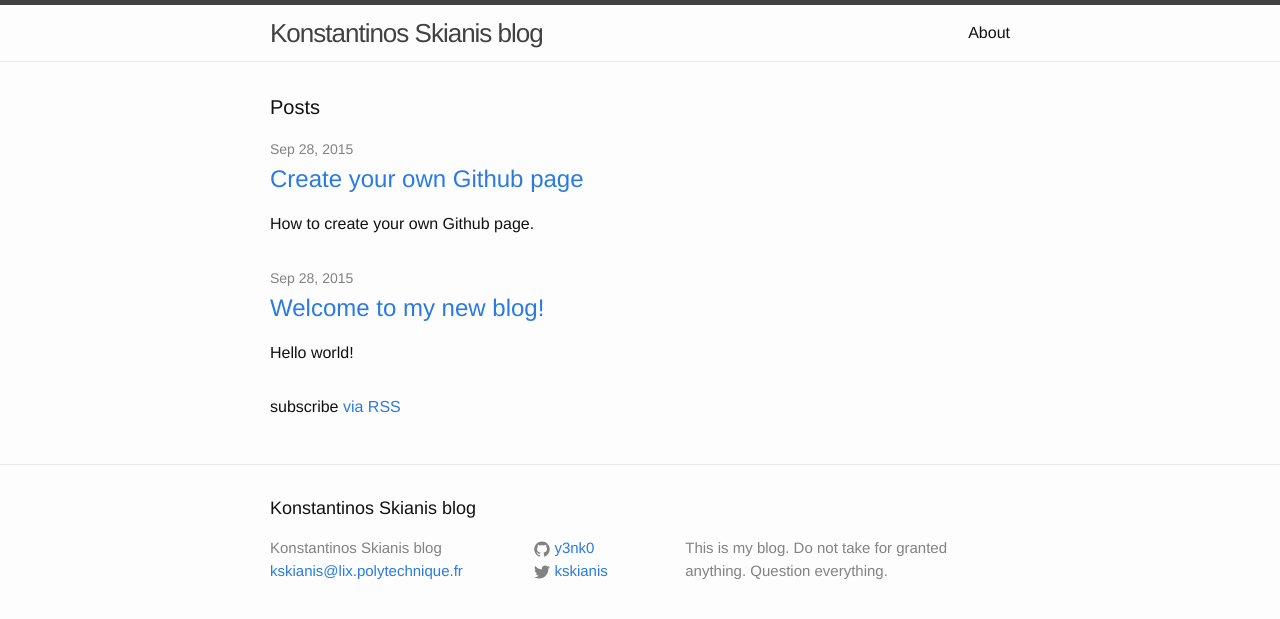
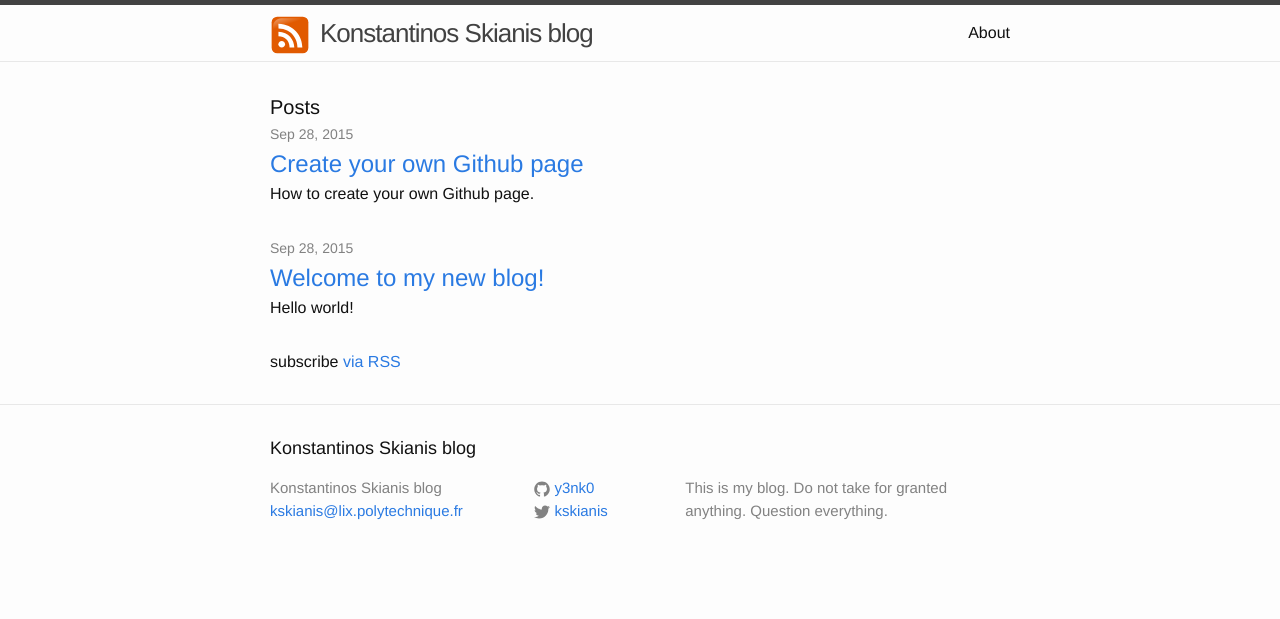
Before and after one commit to y3nk0/y3nk0.github.io, a Jekyll site: the page built from index.html, in a window 1280 px wide. Shown: the top 619 px of the page. Built offline with Jekyll 4.4.1, drawn with Linux system fonts in a browser that asks for light colours.

Commit message:
Added rss in title, changed margin-bottom in h2

```diff
--- a/_includes/header.html
+++ b/_includes/header.html
@@ -2,6 +2,11 @@
 
   <div class="wrapper">
 
+    <div style="float:left; margin-top:10px; margin-right:10px;">
+    <a href="/feed.xml">
+      <img src="/assets/rssicon.svg" width="40">
+    </a>
+    </div>
     <a class="site-title" href="{{ site.baseurl }}/">{{ site.title }}</a>
 
     <nav class="site-nav">
--- a/_sass/_base.scss
+++ b/_sass/_base.scss
@@ -32,7 +32,7 @@ h1, h2, h3, h4, h5, h6,
 p, blockquote, pre,
 ul, ol, dl, figure,
 %vertical-rhythm {
-    margin-bottom: $spacing-unit / 2;
+    margin-bottom: 0;
 }
 
 
```
Also changed, not shown: assets/rssicon.svg (added), 7 other files.
